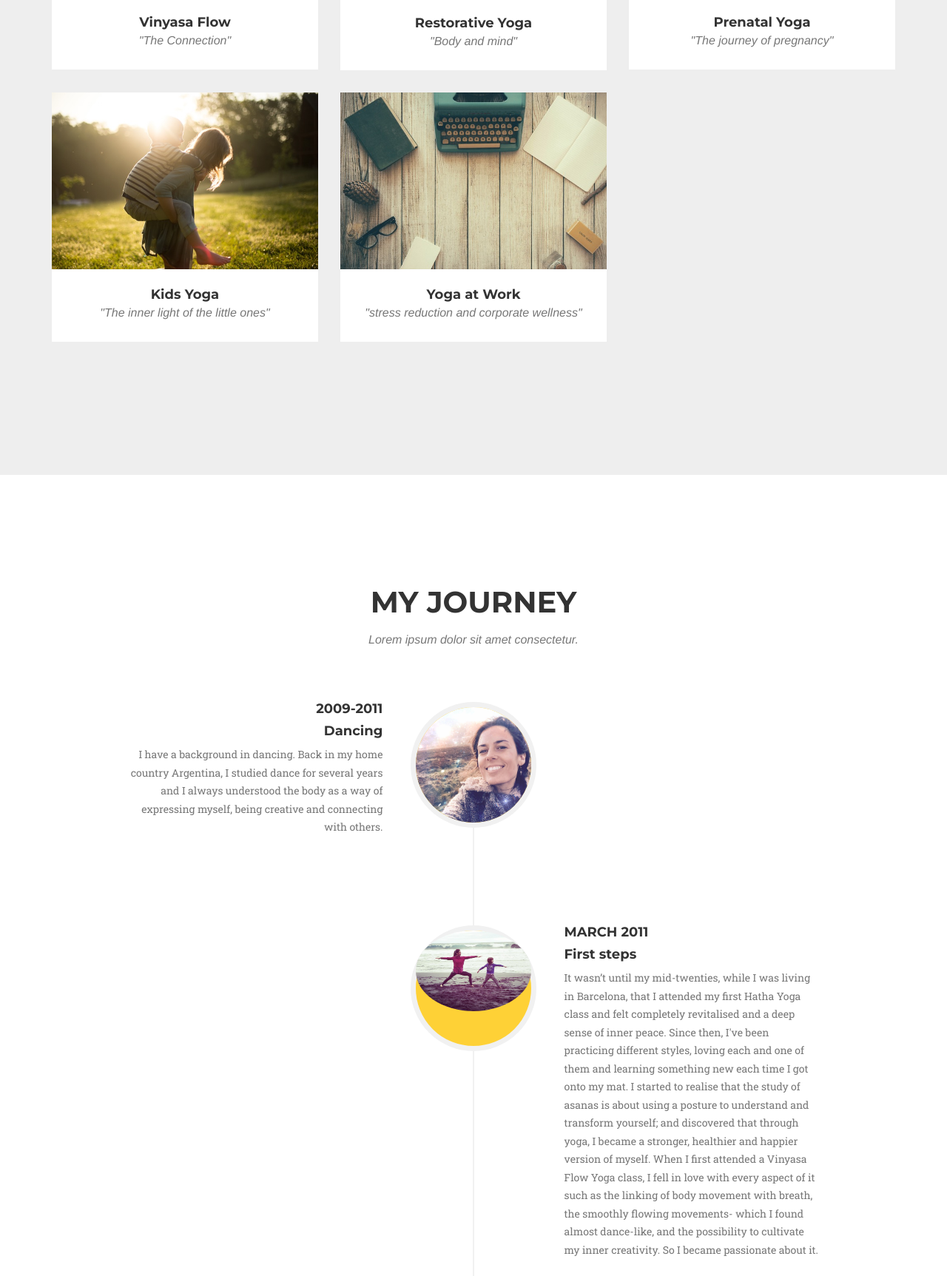
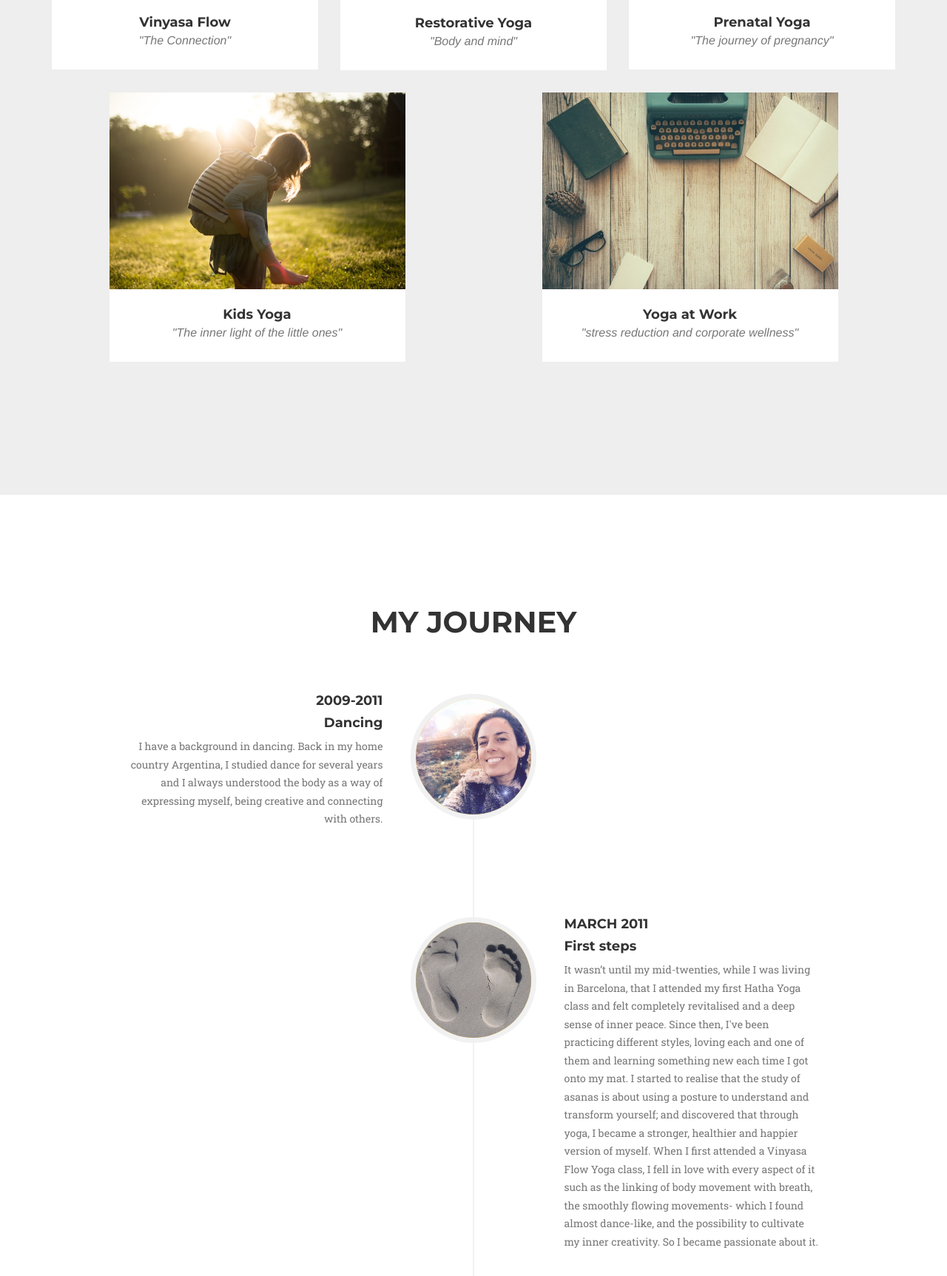
Before and after one commit to miguelsaenzbrand/anaYoga2, a website: page index.html in a window 1280 px wide. Shown: the part 2010-3735 px from the top of the page at 74% size. Drawn offline with nearby package versions, Linux system fonts and the light colour scheme; a web font is replaced by a local one.

Commit message:
fotos journey columnas fotos

```diff
--- a/index.html
+++ b/index.html
@@ -22,7 +22,7 @@
     <link href='https://fonts.googleapis.com/css?family=Roboto+Slab:400,100,300,700' rel='stylesheet' type='text/css'>
 
     <!-- Theme CSS -->
-    <link href="css/agency.min.css" rel="stylesheet">
+    <link href="css/agency.css" rel="stylesheet">
 
     <!-- HTML5 Shim and Respond.js IE8 support of HTML5 elements and media queries -->
     <!-- WARNING: Respond.js doesn't work if you view the page via file:// -->
@@ -179,7 +179,7 @@
                 <div class="row">
 
 
-                <div class="col-md-4 col-sm-6 portfolio-item">
+                <div class="col-md-6 col-sm-6 portfolio-item">
                     <a href="#portfolioModal4" class="portfolio-link" data-toggle="modal">
                         <div class="portfolio-hover">
                             <div class="portfolio-hover-content">
@@ -193,7 +193,7 @@
                         <p class="text-muted">"The inner light of the little ones"</p>
                     </div>
                 </div>
-                <div class="col-md-4 col-sm-6 portfolio-item">
+                <div class="col-md-6 col-sm-6 portfolio-item">
                     <a href="#portfolioModal5" class="portfolio-link" data-toggle="modal">
                         <div class="portfolio-hover">
                             <div class="portfolio-hover-content">
@@ -218,7 +218,7 @@
             <div class="row">
                 <div class="col-lg-12 text-center">
                     <h2 class="section-heading">My Journey</h2>
-                    <h3 class="section-subheading text-muted">Lorem ipsum dolor sit amet consectetur.</h3>
+                    <h3 class="section-subheading text-muted"></h3>
                 </div>
             </div>
             <div class="row">
@@ -241,7 +241,7 @@
                         </li>
                         <li class="timeline-inverted">
                             <div class="timeline-image">
-                                <img class="img-circle img-responsive" src="img/about/2.jpg" alt="">
+                                <img class="img-circle img-responsive" src="img/about/firstSteps.jpeg" alt="">
                             </div>
                             <div class="timeline-panel">
                                 <div class="timeline-heading">
@@ -255,7 +255,7 @@
                         </li>
                         <li>
                             <div class="timeline-image">
-                                <img class="img-circle img-responsive" src="img/about/3.jpg" alt="">
+                                <img class="img-circle img-responsive" src="img/about/kidsYogaLeon.jpg" alt="">
                             </div>
                             <div class="timeline-panel">
                                 <div class="timeline-heading">
@@ -269,7 +269,7 @@
                         </li>
                         <li class="timeline-inverted">
                             <div class="timeline-image">
-                                <img class="img-circle img-responsive" src="img/about/4.jpg" alt="">
+                                <img class="img-circle img-responsive" src="img/about/expansion.jpg" alt="">
                             </div>
                             <div class="timeline-panel">
                                 <div class="timeline-heading">
```
Also changed, not shown: img/about/2.jpg (deleted), img/about/3.jpg (deleted), img/about/4.jpg (deleted), img/about/expansion.jpg (added), img/about/firstSteps.jpeg (added), img/about/firstSteps2.jpg (added), img/about/kidsYogaLeon.jpg (added).
